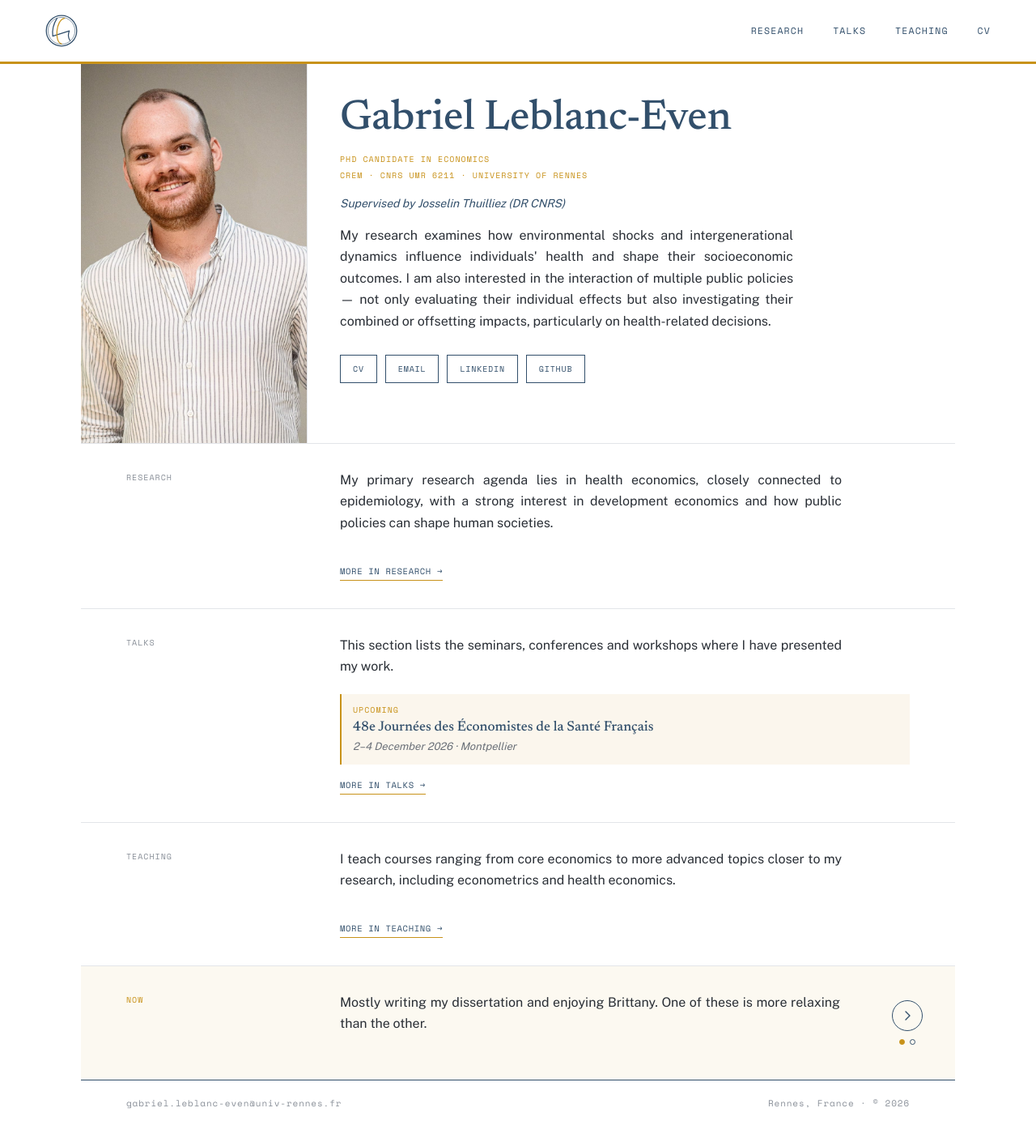
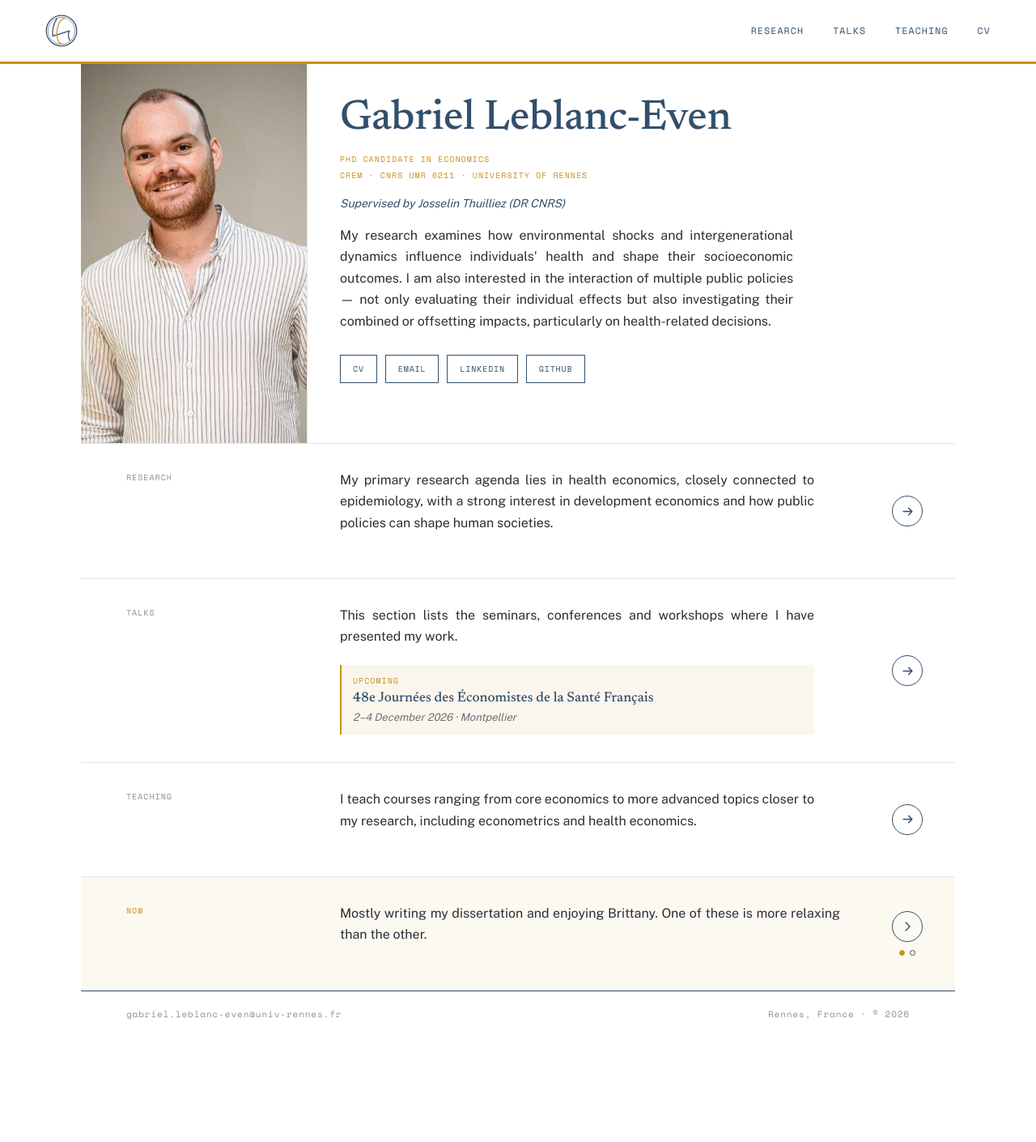
Before and after one commit to gabriel-leblanceven/gabriel-leblanceven.github.io, a Jekyll site: the page built from _pages/about.md, in a window 1280 px wide. Shown: the whole page at 81% size. Built offline with Jekyll 4.4.1, drawn with Linux system fonts in a browser that asks for light colours; a script bundle is joined from its source files by our own code; library files that are not in the unit come from our copies; after the commit the page ends 1300 px from its top, so only the background shows below that.

Commit message:
Make homepage rows clickable with a circled arrow on the right
Research, Talks and Teaching rows link to their pages as a whole; a thin
navy circle with an arrow sits on the right, aligned with the Now
control's circle, and turns ochre on hover. Replaces the "More in ..."
text links.

Co-Authored-By: Claude Opus 5.5 <noreply@anthropic.com>

```diff
--- a/_pages/about.md
+++ b/_pages/about.md
@@ -53,8 +53,12 @@ layout: single
 .gle__slide{flex:0 0 100%;scroll-snap-align:start;}
 .gle__rowbody{padding:32px 56px 34px 40px;}
 .gle .gle__text{font-size:16px;color:#2a2f36;line-height:1.65;max-width:620px;text-align:justify;}
-.gle__more{display:inline-block;font-family:'Space Mono',monospace;font-size:10.5px;letter-spacing:0.06em;text-transform:uppercase;color:#324f6b;margin-top:18px;border-bottom:1px solid #c8921a;padding-bottom:2px;text-decoration:none !important;}
-.gle__more:hover{color:#c8921a;text-decoration:none !important;}
+.gle__row--link{grid-template-columns:280px 1fr auto;color:inherit;text-decoration:none !important;}
+.gle__go{display:flex;align-items:center;justify-content:center;padding:0 40px;}
+.gle__gocircle{display:flex;align-items:center;justify-content:center;width:38px;height:38px;border:1.5px solid #324f6b;border-radius:50%;color:#324f6b;transition:border-color .2s,color .2s;}
+.gle__gocircle svg{display:block;transition:transform .2s;}
+.gle__row--link:hover .gle__gocircle,.gle__row--link:focus-visible .gle__gocircle{border-color:#c8921a;color:#c8921a;}
+.gle__row--link:hover .gle__gocircle svg,.gle__row--link:focus-visible .gle__gocircle svg{transform:translateX(1px);}
 .gle__next{margin-top:14px;padding:12px 14px;border-left:2px solid #c8921a;background:rgba(200,146,26,0.08);}
 .gle__next-label{display:block;font-family:'Space Mono',monospace;font-size:10px;letter-spacing:0.1em;text-transform:uppercase;color:#c8921a;}
 .gle__next-title{display:block;font-family:'Newsreader',serif;font-size:17px;font-weight:500;color:#324f6b;line-height:1.3;margin-top:4px;}
@@ -71,6 +75,9 @@ body{padding-top:0 !important;}
 .footer{display:none !important;}
 @media (max-width:720px){
   .gle__nownext{margin:-28px -24px -28px 0;padding:0 20px;}
+  .gle .gle__row--link{grid-template-columns:1fr auto;}
+  .gle__row--link .gle__rowlabel{grid-column:1 / -1;}
+  .gle__go{padding:0 20px 0 0;}
   .gle__hero,.gle__row{grid-template-columns:1fr;}
   .gle__photo{min-height:280px;border-right:none;border-bottom:1px solid #E3E5E9;}
   .gle__herobody,.gle__rowbody{padding:28px 24px;}
@@ -111,15 +118,16 @@ html, body{margin:0 !important;padding:0 !important;}
     </div>
   </div>
 
-  <div class="gle__row">
+  <!-- Research / Talks / Teaching rows link to their pages as a whole; the circled arrow on the right matches the Now control -->
+  <a class="gle__row gle__row--link" href="{{ '/research/' | relative_url }}" aria-label="More in Research">
     <div class="gle__rowlabel">Research</div>
     <div class="gle__rowbody">
       <p class="gle__text">My primary research agenda lies in health economics, closely connected to epidemiology, with a strong interest in development economics and how public policies can shape human societies.</p>
-      <a class="gle__more" href="{{ '/research/' | relative_url }}">More in Research &rarr;</a>
     </div>
-  </div>
+    <span class="gle__go" aria-hidden="true"><span class="gle__gocircle"><svg width="15" height="15" viewBox="0 0 14 14" fill="none" stroke="currentColor" stroke-width="1.4" stroke-linecap="round" stroke-linejoin="round"><path d="M2 7 H12 M8 3 L12 7 L8 11"/></svg></span></span>
+  </a>
 
-  <div class="gle__row">
+  <a class="gle__row gle__row--link" href="{{ '/talks/' | relative_url }}" aria-label="More in Talks">
     <div class="gle__rowlabel">Talks</div>
     <div class="gle__rowbody">
       {% assign upcoming = site.data.talks | where_exp: "t", "t.upcoming == true" %}
@@ -131,17 +139,17 @@ html, body{margin:0 !important;padding:0 !important;}
           <span class="gle__next-meta">{% if t.date %}{{ t.date }} &middot; {% endif %}{{ t.place }}</span>
         </div>
       {% endfor %}
-      <a class="gle__more" href="{{ '/talks/' | relative_url }}">More in Talks &rarr;</a>
     </div>
-  </div>
+    <span class="gle__go" aria-hidden="true"><span class="gle__gocircle"><svg width="15" height="15" viewBox="0 0 14 14" fill="none" stroke="currentColor" stroke-width="1.4" stroke-linecap="round" stroke-linejoin="round"><path d="M2 7 H12 M8 3 L12 7 L8 11"/></svg></span></span>
+  </a>
 
-  <div class="gle__row">
+  <a class="gle__row gle__row--link" href="{{ '/teaching/' | relative_url }}" aria-label="More in Teaching">
     <div class="gle__rowlabel">Teaching</div>
     <div class="gle__rowbody">
       <p class="gle__text">I teach courses ranging from core economics to more advanced topics closer to my research, including econometrics and health economics.</p>
-      <a class="gle__more" href="{{ '/teaching/' | relative_url }}">More in Teaching &rarr;</a>
     </div>
-  </div>
+    <span class="gle__go" aria-hidden="true"><span class="gle__gocircle"><svg width="15" height="15" viewBox="0 0 14 14" fill="none" stroke="currentColor" stroke-width="1.4" stroke-linecap="round" stroke-linejoin="round"><path d="M2 7 H12 M8 3 L12 7 L8 11"/></svg></span></span>
+  </a>
 
   <!-- Now block: slides cycled by a single "next" control (loops back to the first); the row label follows the current slide's data-label -->
   <div class="gle__row gle__row--now">
```
